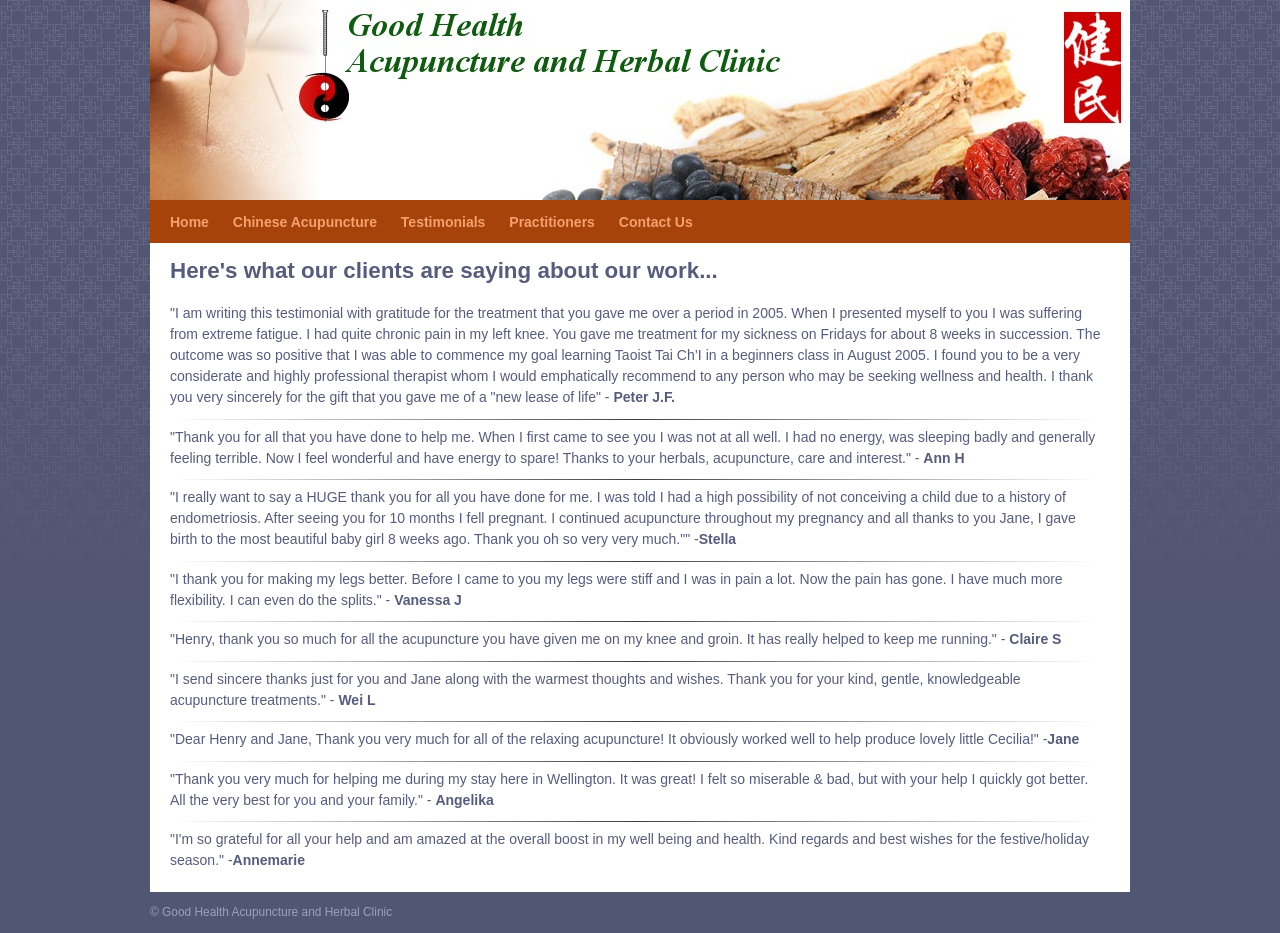
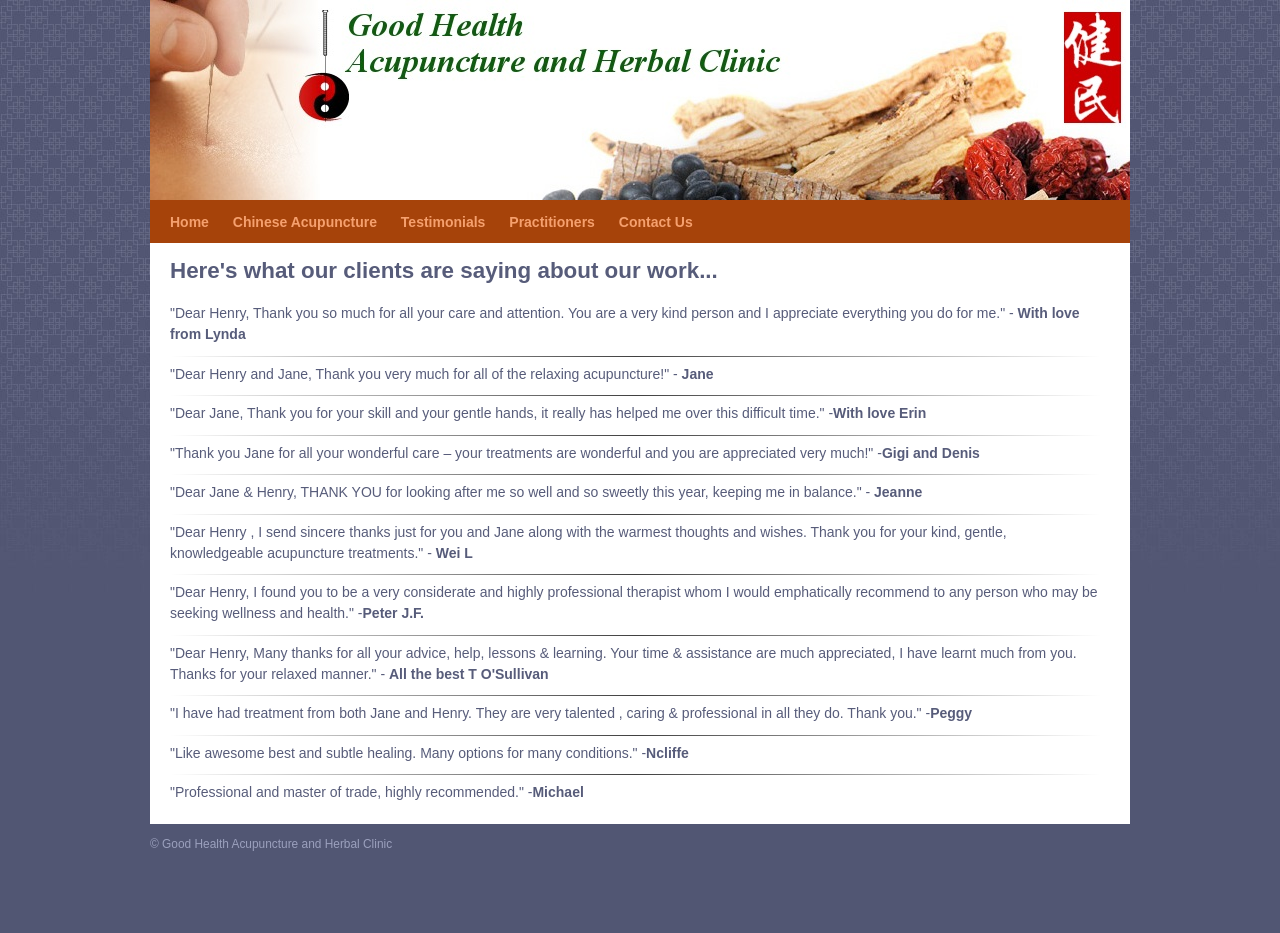
Before and after one commit to JuneWgtn/goodHealthAcupuncture, a plain HTML site: page acupuncture-works.html in a window 1280 px wide. After the commit the page ends 865 px from the top, so only its background shows below. Drawn offline with Linux system fonts and the light colour scheme.

Commit message:
modify testimonials page and opening hours

```diff
--- a/acupuncture-works.html
+++ b/acupuncture-works.html
@@ -32,27 +32,27 @@
         <article class="one-column">
             <h2>Here's what our clients are saying about our work...</h2>
 
-            <p>"I am writing this testimonial with gratitude for the treatment that you gave me over a period in 2005. When I presented myself to you I was suffering from extreme fatigue.
-            I had quite chronic pain in my left knee. You gave me treatment for my sickness on Fridays for about 8 weeks in succession. The outcome was so positive that I was able to commence my goal learning Taoist Tai Ch’I in a beginners class in August 2005. I found you to be a very considerate and highly professional therapist whom I would emphatically recommend to any person who may be seeking wellness and health.
-            I thank you very sincerely for the gift that you gave me of a "new lease of life" - <strong>Peter J.F.</strong></p>
+            <p>"Dear Henry, Thank you so much for all your care and attention. You are a very kind person and I appreciate everything you do for me." - <strong>With love from Lynda</strong></p>
             <hr />
-            <p>"Thank you for all that you have done to help me. When I first came to see you I was not at all well. I had no energy, was sleeping badly and generally feeling terrible.
-            Now I feel wonderful and have energy to spare! Thanks to your herbals, acupuncture, care and interest." - <strong>Ann H</strong></p>
+            <p>"Dear Henry and Jane, Thank you very much for all of the relaxing acupuncture!" - <strong>Jane</strong></p>
             <hr />
-            <p>"I really want to say a HUGE thank you for all you have done for me. I was told I had a high possibility of not conceiving a child due to a history of endometriosis. After seeing you for 10 months I fell pregnant.
-            I continued acupuncture throughout my pregnancy and all thanks to you Jane, I gave birth to the most beautiful baby girl 8 weeks ago. Thank you oh so very very much."" -<strong>Stella</strong></p>
+            <p>"Dear Jane, Thank you for your skill and your gentle hands, it really has helped me over this difficult time." -<strong>With love Erin</strong></p>
             <hr />
-            <p>"I thank you for making my legs better. Before I came to you my legs were stiff and I was in pain a lot. Now the pain has gone. I have much more flexibility. I can even do the splits." -<strong> Vanessa J</strong></p>
+            <p>"Thank you Jane for all your wonderful care – your treatments are wonderful and you are appreciated very much!" -<strong>Gigi and Denis</strong></p>
             <hr />
-            <p>"Henry, thank you so much for all the acupuncture you have given me on my knee and groin. It has really helped to keep me running." - <strong>Claire S</strong></p>
+            <p>"Dear Jane & Henry, THANK YOU for looking after me so well and so sweetly this year, keeping me in balance." - <strong>Jeanne</strong></p>
             <hr />
-            <p>"I send sincere thanks just for you and Jane along with the warmest thoughts and wishes. Thank you for your kind, gentle, knowledgeable acupuncture treatments." - <strong>Wei L</strong></p>
+            <p>"Dear Henry , I send sincere thanks just for you and Jane along with the warmest thoughts and wishes. Thank you for your kind, gentle, knowledgeable acupuncture treatments." - <strong>Wei L</strong></p>
             <hr />
-            <p>"Dear Henry and Jane, Thank you very much for all of the relaxing acupuncture! It obviously worked well to help produce lovely little Cecilia!" -<strong>Jane</strong></p>
+            <p>"Dear Henry, I found you to be a very considerate and highly professional therapist whom I would emphatically recommend to any person who may be seeking wellness and health." -<strong>Peter J.F.</strong></p>
             <hr />
-            <p>"Thank you very much for helping me during my stay here in Wellington. It was great! I felt so miserable & bad, but with your help I quickly got better. All the very best for you and your family." - <strong>Angelika</strong></p>
+            <p>"Dear Henry, Many thanks for all your advice, help, lessons & learning. Your time & assistance are much appreciated, I have learnt much from you. Thanks for your relaxed manner." - <strong> All the best  T O'Sullivan</strong></p>
             <hr />
-            <p>"I'm so grateful for all your help and am amazed at the overall boost in my well being and health. Kind regards and best wishes for the festive/holiday season." -<strong>Annemarie</strong></p>
+            <p>"I have had treatment from both Jane and Henry. They are very talented , caring & professional in all they do. Thank you." -<strong>Peggy</strong></p>
+            <hr />
+            <p>"Like awesome best and subtle healing. Many options for many conditions." -<strong>Ncliffe</strong></p>
+            <hr />
+            <p>"Professional and master of trade, highly recommended." -<strong>Michael </strong></p>
         </article>
 
         <div class="clear-fix"></div>
```
Also changed, not shown: contact-good-health.html (+1 -1 lines), index.html (+1 -1 lines).
